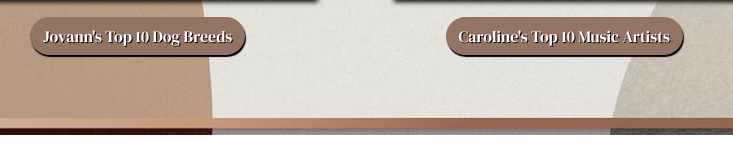
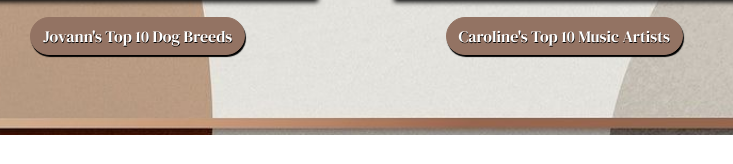
Before and after one commit to Jcontreras3/FavoriteTopTenWebsite, a plain HTML site: page index.html in a window 1280 px wide. Shown: the part 633-797 px from the top of the page, 289-1022 px from the left. Drawn offline with nearby package versions, Linux system fonts and the light colour scheme.

Commit message:
updated btns pt2

```diff
--- a/css/styles.css
+++ b/css/styles.css
@@ -23,7 +23,7 @@
   color: white;
   box-shadow: 1px 2px 1px black;
   border-color: #937363;
-  text-shadow: 1px 1px black;
+  text-shadow: .5px .5px black;
   margin-top: 20px;
   font-family: "DM Serif Display", serif;
 }
```
